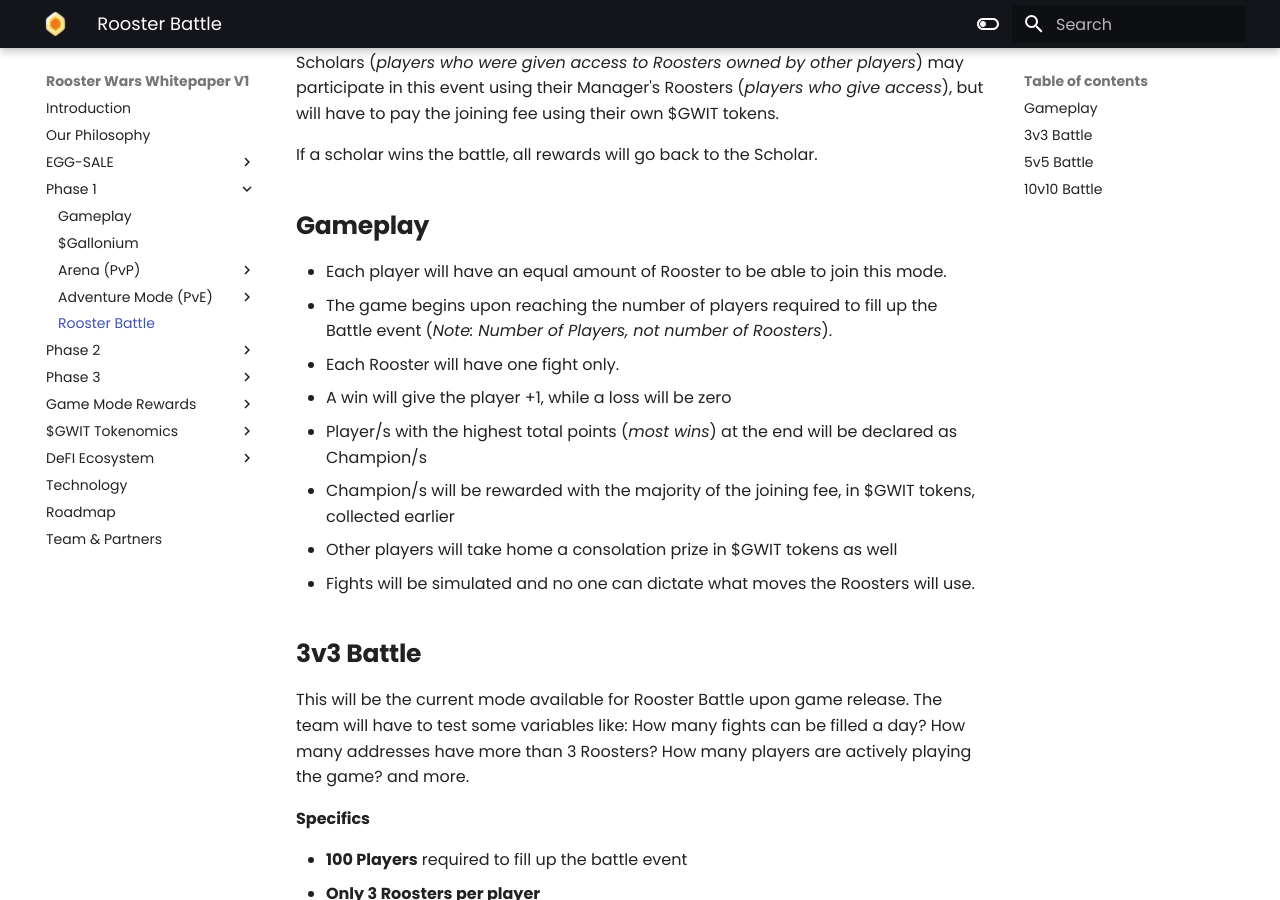
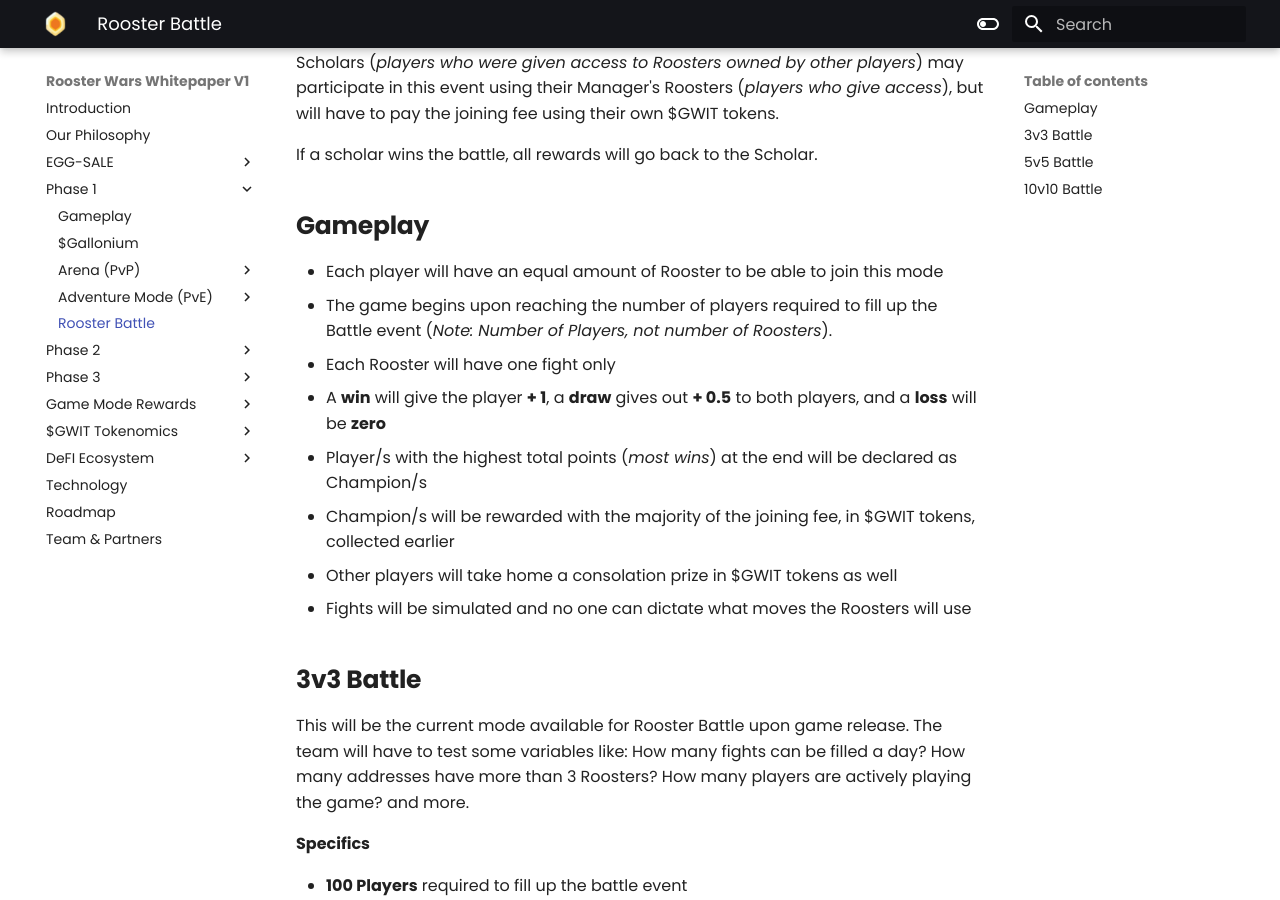
Before and after one commit to AshtreeBV/roosterwars-whitepaper, an MkDocs documentation site: the page built from docs/phase1/rooster-battle.md, in a window 1280 px wide and 900 px high, scrolled down 290 px. Built offline with MkDocs 1.6.1 and Material for MkDocs 9.7.7, drawn with Linux system fonts in a browser that asks for light colours.

Commit message:
minor edits

```diff
--- a/docs/phase1/rooster-battle.md
+++ b/docs/phase1/rooster-battle.md
@@ -10,14 +10,14 @@ If a scholar wins the battle, all rewards will go back to the Scholar.
 
 ## **Gameplay**
 
-- Each player will have an equal amount of Rooster to be able to join this mode.
+- Each player will have an equal amount of Rooster to be able to join this mode
 - The game begins upon reaching the number of players required to fill up the Battle event (_Note: Number of Players, not number of Roosters_).
-- Each Rooster will have one fight only.
-- A win will give the player +1, while a loss will be zero
+- Each Rooster will have one fight only
+- A **win** will give the player **+ 1**, a **draw** gives out **+ 0.5** to both players, and a **loss** will be **zero**
 - Player/s with the highest total points (_most wins_) at the end will be declared as Champion/s
 - Champion/s will be rewarded with the majority of the joining fee, in $GWIT tokens, collected earlier
 - Other players will take home a consolation prize in $GWIT tokens as well
-- Fights will be simulated and no one can dictate what moves the Roosters will use.
+- Fights will be simulated and no one can dictate what moves the Roosters will use
 
 ## **3v3 Battle**
 
```
Also changed, not shown: docs/phase1/arena/diminishing-returns.md (+1 -1 lines), docs/phase2/breeding.md (+1 -1 lines), docs/tokenomics/token-sale-rounds.md (+1 -1 lines).
